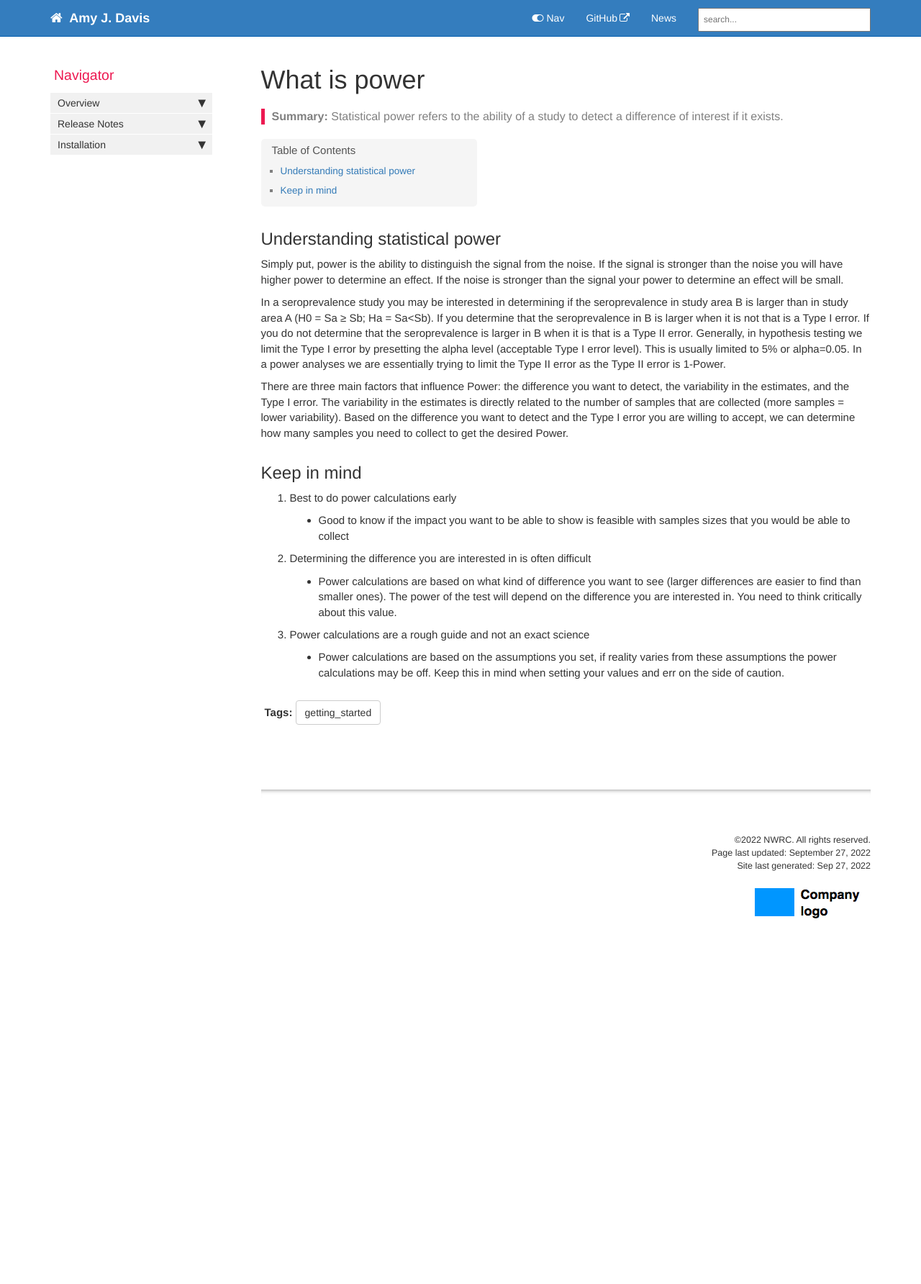
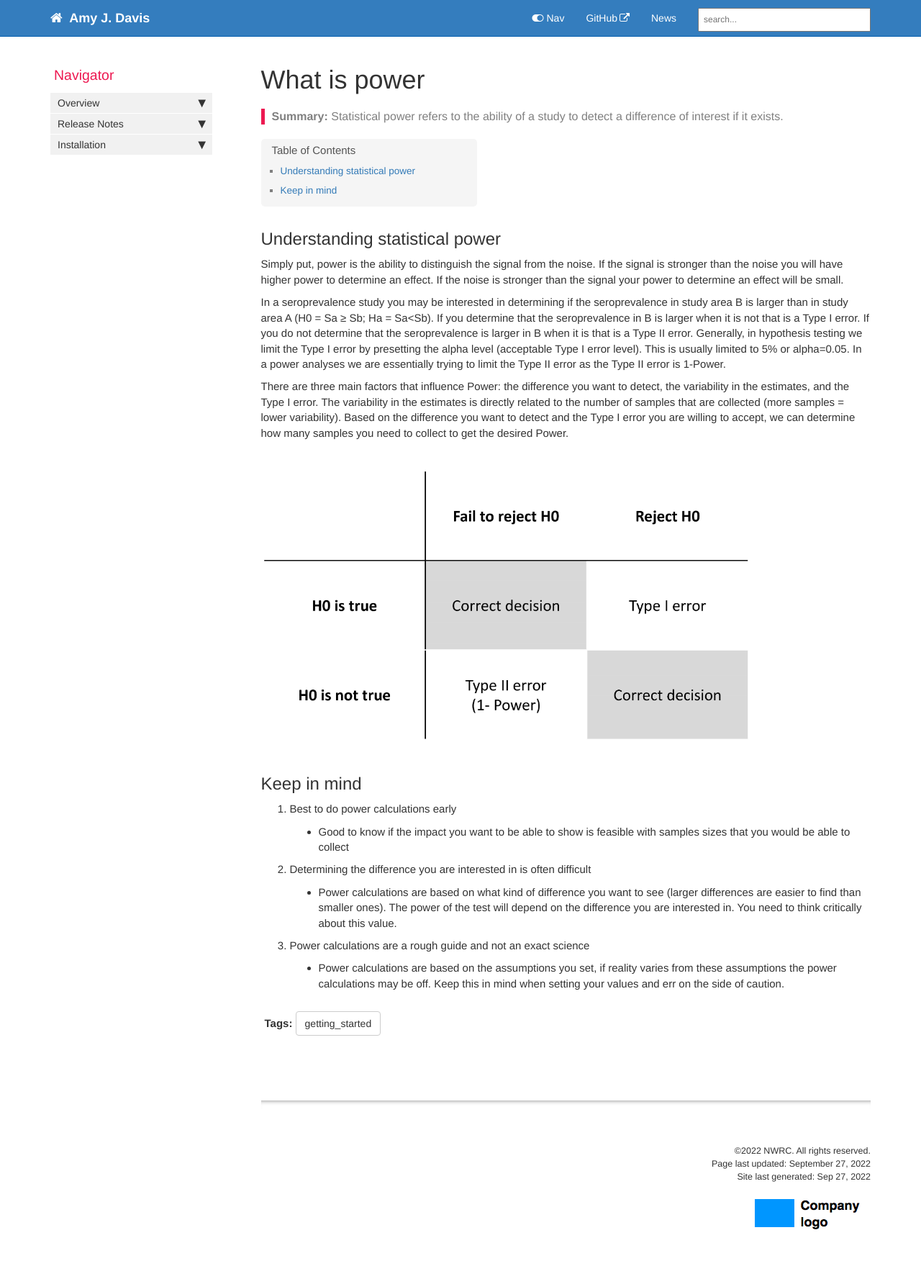
Before and after one commit to AmyJDavis/DocumentsSite, a Jekyll site: the page built from pages/mydoc/mydoc_what_is_power.md, in a window 1280 px wide. Shown: the whole page at 72% size. Built offline with Jekyll 4.4.1, drawn with Linux system fonts in a browser that asks for light colours; comment, search, counter and statistics services are not loaded; before the commit the page ends 1352 px from its top, so only the background shows below that.

Commit message:
Update mydoc_what_is_power.md

```diff
--- a/pages/mydoc/mydoc_what_is_power.md
+++ b/pages/mydoc/mydoc_what_is_power.md
@@ -17,6 +17,7 @@ In a seroprevalence study you may be interested in determining if the seropreval
 
 There are three main factors that influence Power: the difference you want to detect, the variability in the estimates, and the Type I error.  The variability in the estimates is directly related to the number of samples that are collected (more samples = lower variability).  Based on the difference you want to detect and the Type I error you are willing to accept, we can determine how many samples you need to collect to get the desired Power.
 
+![alt text](https://github.com/AmyJDavis/DocumentsSite/blob/main/Powerfig.jpg?raw=true)
 
 ## Keep in mind
 1.	Best to do power calculations early
@@ -25,6 +26,3 @@ There are three main factors that influence Power: the difference you want to de
     * Power calculations are based on what kind of difference you want to see (larger differences are easier to find than smaller ones). The power of the test will depend on the difference you are interested in.  You need to think critically about this value.
 3. Power calculations are a rough guide and not an exact science
     * Power calculations are based on the assumptions you set, if reality varies from these assumptions the power calculations may be off.  Keep this in mind when setting your values and err on the side of caution.
-
-
-{% include links.html %}
```
